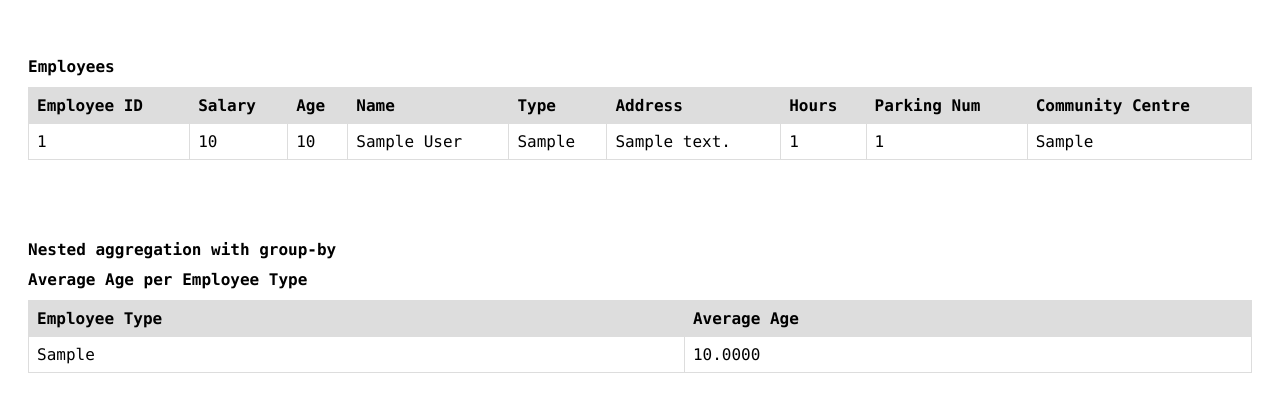
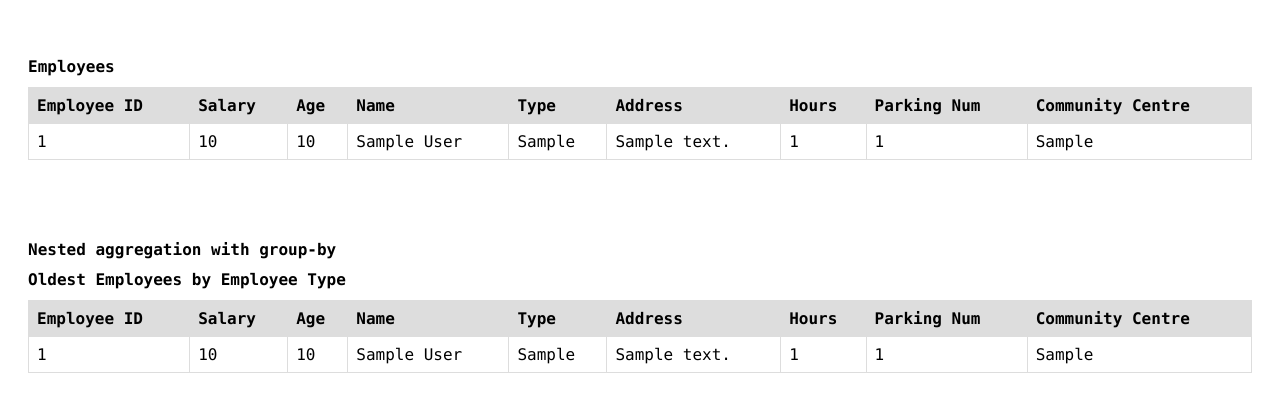
Before and after one commit to DavidCai1246/Community-Centre-SQL-Project, a PHP site: page /members.php in a window 1280 px wide. Shown: the part 656-1057 px from the top of the page. Run offline with PHP 8.4, Linux system fonts and the light colour scheme; tables that the repository leaves empty hold one stand-in row (values such as "Sample post").

Commit message:
change nested aggregation with group by query

```diff
--- a/members.php
+++ b/members.php
@@ -268,7 +268,7 @@
 <!-- Nested aggregation with group-by -->
 <div style="padding:20px;margin-top:30px;background-color:#ffffff;">
     <h1>Nested aggregation with group-by</h1>
-    <h1>Average Age per Employee Type</h1>
+    <h1>Oldest Employees by Employee Type</h1>
 
         <!-- THIS DISPLAYS THE TABLE ON LINK OPEN -->
     <?php
@@ -284,19 +284,33 @@
             die("Connection failed: " . $conn->connect_error);
         }
 
-        $sql = "SELECT Type, AVG(Age) as Average_Age from Employee GROUP BY Type;";
+        $sql = "SELECT Employee_ID, Salary, Age, Name, topAge.Type, Address, Hours, Parking_Num, Community_Centre FROM Employee INNER JOIN ( SELECT Type, MAX(Age) AS MAX_AGE FROM Employee GROUP BY Type) topAge ON Employee.Type = topAge.Type AND Employee.Age = topAge.MAX_AGE;";
         $result = $conn->query($sql);
 
         if ($result->num_rows > 0) {
             // output data of each row
             echo "<table> <tr>
-                    <th> Employee Type</th>
-                    <th> Average Age </th>
+                    <th> Employee ID </th>
+                    <th> Salary </th>
+                    <th> Age </th>
+                    <th> Name </th>
+                    <th> Type </th>
+                    <th> Address </th>
+                    <th> Hours </th>
+                    <th> Parking Num </th>
+                    <th> Community Centre </th>
                     </tr>";
             while($row = $result->fetch_assoc()) {
                 echo "<tr>";
-                echo "<td>". $row["Type"]. "</td>".
-                    "<td>". $row["Average_Age"]. "</td>";
+                echo "<td>". $row["Employee_ID"]. "</td>".
+                    "<td>". $row["Salary"]. "</td>".
+                    "<td>". $row["Age"]. "</td>".
+                    "<td>". $row["Name"]. "</td>".
+                    "<td>". $row["Type"]. "</td>".
+                    "<td>". $row["Address"]. "</td>".
+                    "<td>". $row["Hours"]. "</td>".
+                    "<td>". $row["Parking_Num"]. "</td>".
+                    "<td>". $row["Community_Centre"]. "</td>";
                 echo "</tr>";
             }
             echo "</table>";
```
